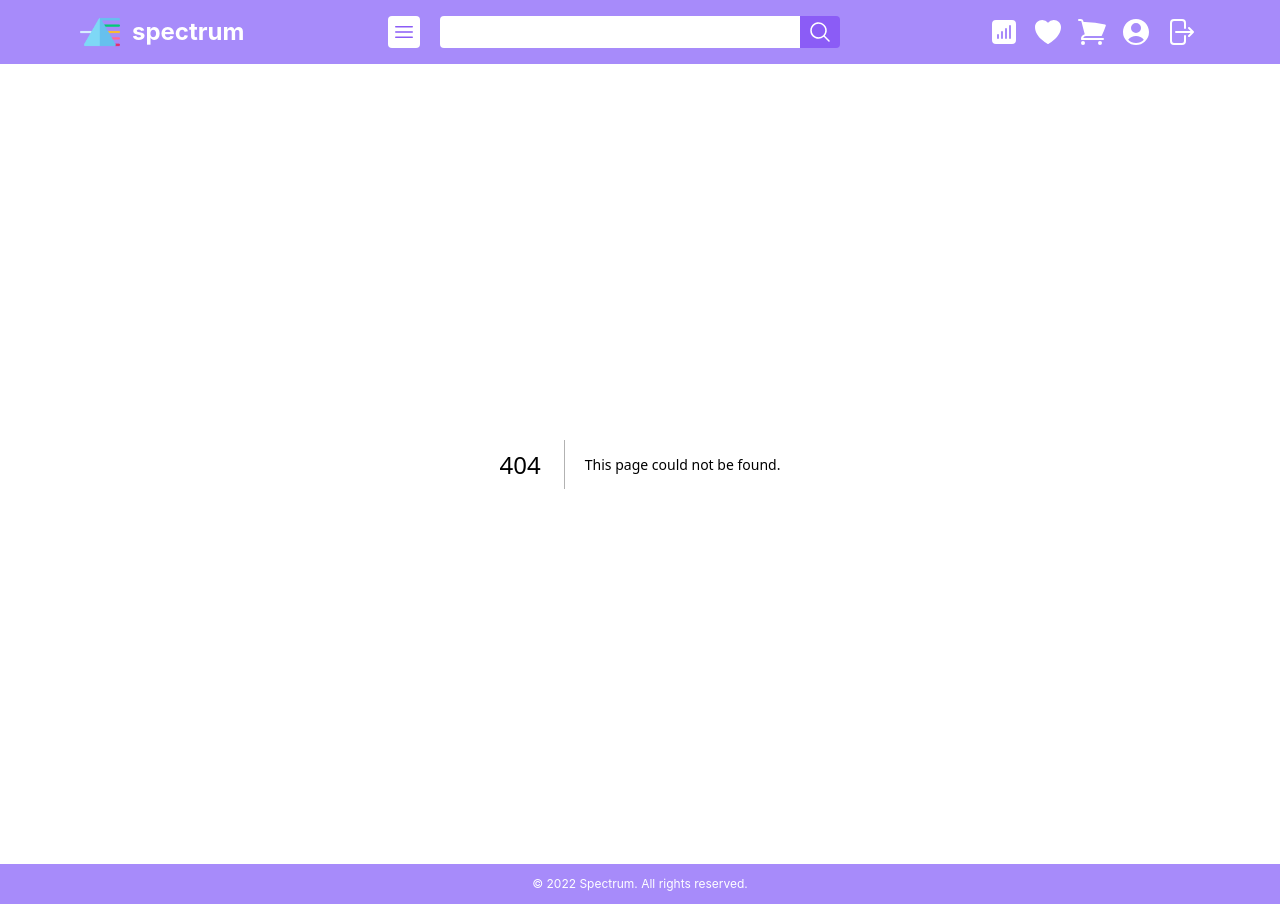
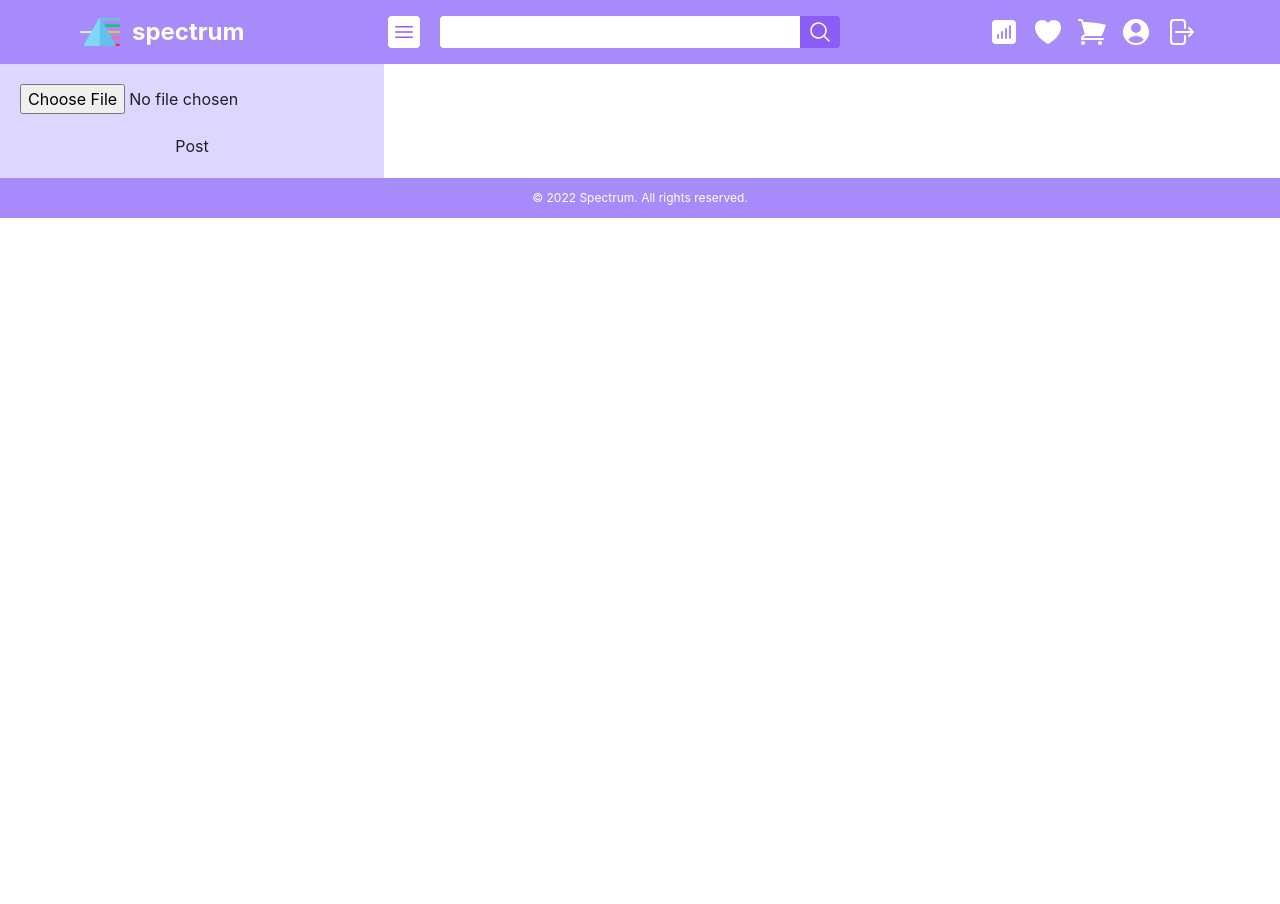
Before and after one commit to IlyaOnishchik/spectrum, a Next.js app in the folder client/: page /uploadImageTest in a window 1280 px wide. Before the commit this address had no page. After the commit the page ends 800 px from the top, so only its background shows below. Built offline with nearby package versions, Linux system fonts and the light colour scheme.

Commit message:
Add client image upload hook

```diff
--- a/client/components/common/ImageInput.tsx
+++ b/client/components/common/ImageInput.tsx
@@ -1,8 +1,16 @@
+import { ChangeEvent, FC } from "react"
 
+type ImageInputProps = {
+  onChange: (e: ChangeEvent<HTMLInputElement>) => void
+}
 
-const ImageInput = () => {
+const ImageInput: FC<ImageInputProps> = ({ onChange }) => {
   return (
-    <input type='file' accept='image/*' onChange={e => console.log(e.target.files![0])}/>
+    <input
+      type='file'
+      accept='image/*'
+      onChange={onChange}
+    />
   )
 }
 
--- /dev/null
+++ b/client/hooks/useUploadImage.ts
@@ -0,0 +1,14 @@
+export const useUploadImage = () => {
+
+  const upload = (image: File) => {
+    let formData = new FormData()
+    formData.append('image', image)
+    fetch('http://localhost:3001/images', {
+      method: 'POST',
+      mode: 'no-cors',
+      body: formData,
+    })
+  }
+
+  return { upload }
+}
--- a/client/pages/test.tsx
+++ /dev/null
@@ -1,18 +0,0 @@
-import ImageInput from "../components/common/ImageInput"
-
-const TestPage = () => {
-
-  const handlePost = () => {
-    alert('Post image')
-  }
-
-  return (
-    <div className="flex flex-col max-w-fit p-5 gap-5 bg-violet-200">
-      <ImageInput/>
-      <input type='text' placeholder='path'/>
-      <button onClick={handlePost}>Post</button>
-    </div>
-  )
-}
-
-export default TestPage
--- /dev/null
+++ b/client/pages/uploadImageTest.tsx
@@ -0,0 +1,23 @@
+import { ChangeEvent, useState } from "react"
+import ImageInput from "../components/common/ImageInput"
+import { useUploadImage } from "../hooks/useUploadImage"
+
+const UploadImageTestPage = () => {
+
+  const [image, setImage] = useState<File | null>(null)
+
+  const { upload } = useUploadImage()
+
+  const handleChange = (e: ChangeEvent<HTMLInputElement>) => setImage(e.target.files![0])
+
+  const handlePost = () => image ? upload(image) : alert('Image - ' + image)
+
+  return (
+    <div className="flex flex-col max-w-fit p-5 gap-5 bg-violet-200">
+      <ImageInput onChange={handleChange}/>
+      <button onClick={handlePost}>Post</button>
+    </div>
+  )
+}
+
+export default UploadImageTestPage
```
Also changed, not shown: 1 other file (tests, documents, lock files or other folders).
